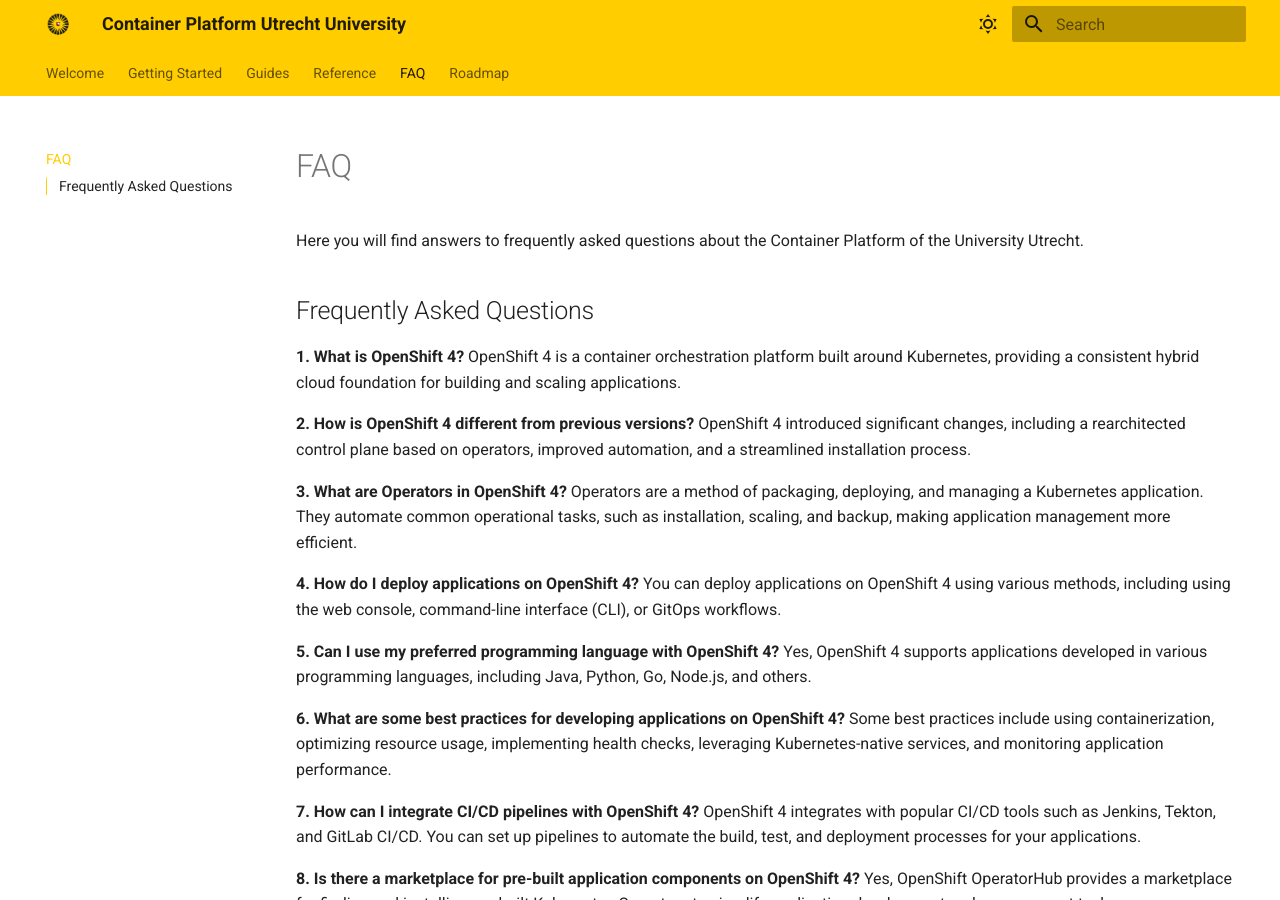
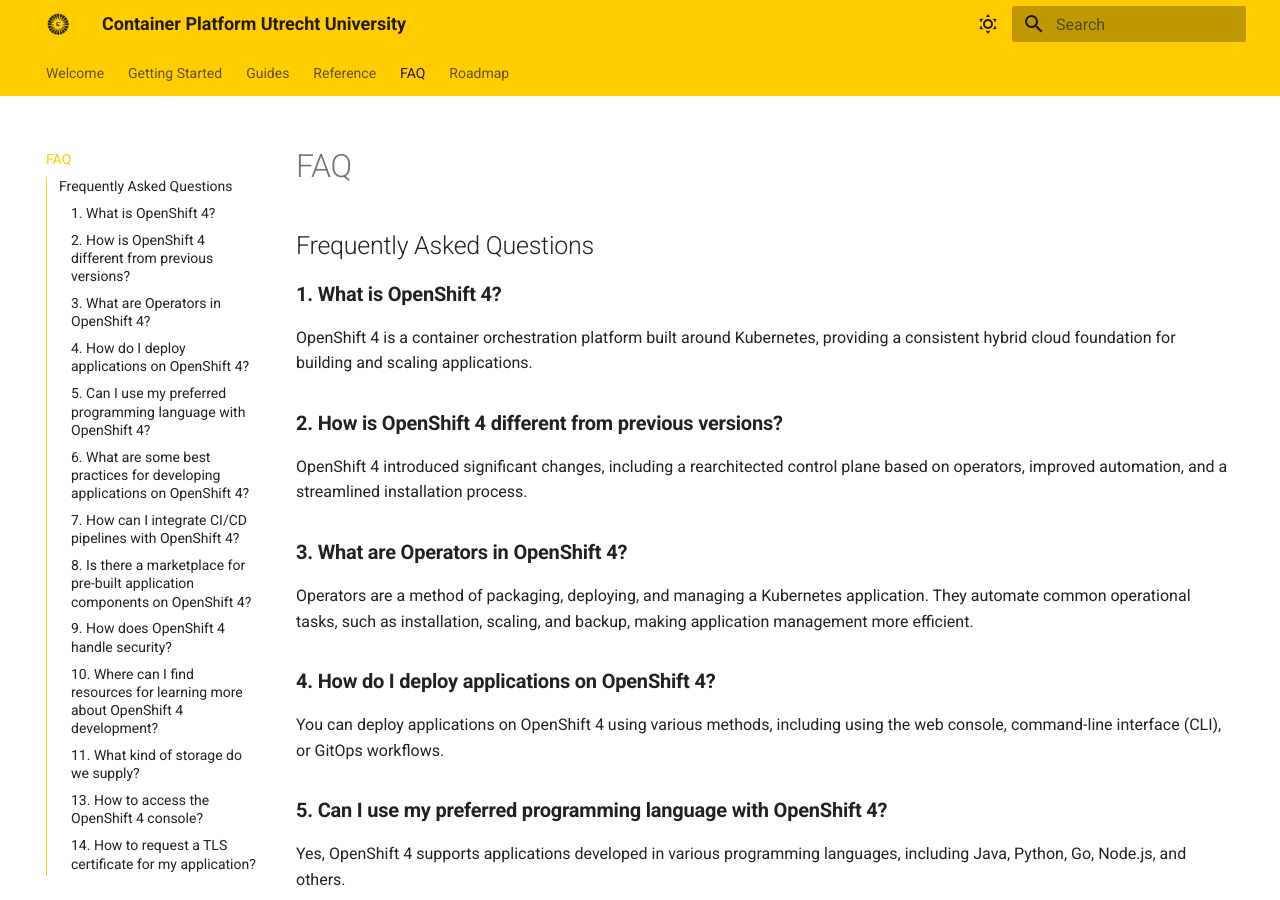
Before and after one commit to UtrechtUniversity/containerplatform-docs, an MkDocs documentation site: the page built from docs/faq.md, in a window 1280 px wide and 900 px high. Built offline with MkDocs 1.6.1 and Material for MkDocs 9.7.7, drawn with Linux system fonts in a browser that asks for light colours.

Commit message:
clean up

```diff
--- a/docs/faq.md
+++ b/docs/faq.md
@@ -1,39 +1,37 @@
 # FAQ
-Here you will find answers to frequently asked questions about the Container Platform of the University Utrecht.
-
 ## Frequently Asked Questions
 
-**1. What is OpenShift 4?**
+### **1. What is OpenShift 4?**
 OpenShift 4 is a container orchestration platform built around Kubernetes, providing a consistent hybrid cloud foundation for building and scaling applications.
 
-**2. How is OpenShift 4 different from previous versions?**
+### **2. How is OpenShift 4 different from previous versions?**
 OpenShift 4 introduced significant changes, including a rearchitected control plane based on operators, improved automation, and a streamlined installation process.
 
-**3. What are Operators in OpenShift 4?**
+### **3. What are Operators in OpenShift 4?**
 Operators are a method of packaging, deploying, and managing a Kubernetes application. They automate common operational tasks, such as installation, scaling, and backup, making application management more efficient.
 
-**4. How do I deploy applications on OpenShift 4?**
+### **4. How do I deploy applications on OpenShift 4?**
 You can deploy applications on OpenShift 4 using various methods, including using the web console, command-line interface (CLI), or GitOps workflows.
 
-**5. Can I use my preferred programming language with OpenShift 4?**
+### **5. Can I use my preferred programming language with OpenShift 4?**
 Yes, OpenShift 4 supports applications developed in various programming languages, including Java, Python, Go, Node.js, and others.
 
-**6. What are some best practices for developing applications on OpenShift 4?**
+### **6. What are some best practices for developing applications on OpenShift 4?**
 Some best practices include using containerization, optimizing resource usage, implementing health checks, leveraging Kubernetes-native services, and monitoring application performance.
 
-**7. How can I integrate CI/CD pipelines with OpenShift 4?**
+### **7. How can I integrate CI/CD pipelines with OpenShift 4?**
 OpenShift 4 integrates with popular CI/CD tools such as Jenkins, Tekton, and GitLab CI/CD. You can set up pipelines to automate the build, test, and deployment processes for your applications.
 
-**8. Is there a marketplace for pre-built application components on OpenShift 4?**
+### **8. Is there a marketplace for pre-built application components on OpenShift 4?**
 Yes, OpenShift OperatorHub provides a marketplace for finding and installing pre-built Kubernetes Operators to simplify application development and management tasks.
 
-**9. How does OpenShift 4 handle security?**
+### **9. How does OpenShift 4 handle security?**
 OpenShift 4 incorporates various security features, including role-based access control (RBAC), network policies, image scanning, encryption, and integration with security tools like Falco and Sysdig.
 
-**10. Where can I find resources for learning more about OpenShift 4 development?**
+### **10. Where can I find resources for learning more about OpenShift 4 development?**
 You can explore the official OpenShift documentation, participate in community forums, attend workshops and webinars, and access online tutorials and courses offered by Red Hat and other providers.
 
-**11. What kind of storage do we supply?**
+### **11. What kind of storage do we supply?**
 At the moment we do not supply object storage, but we do supply persistent storage for your applications.
 You got three options:
 
@@ -60,8 +58,8 @@
 - **Ease of Use:**
    Bitnami unprivileged containers come pre-configured to run as non-root users. This simplifies the process of deploying applications on OpenShift, as there is no need for additional configuration to drop privileges.
 
-**13. How to access the OpenShift 4 console?**
-   Please follow the guide at [Accessing the OpenShift 4 console](../content/basics/login.md)
+### **13. How to access the OpenShift 4 console?**
+   Please follow the guide at [Accessing the OpenShift 4 console](content/basics/login.md)
 
-**14. How to request a TLS certificate for my application?**
-   Please follow the guide at [Requesting a TLS certificate](../content/guides/request-tls-cert.md)
+### **14. How to request a TLS certificate for my application?**
+   Please follow the guide at [Requesting a TLS certificate](content/guides/request_tls_cert.md)
--- a/mkdocs.yml
+++ b/mkdocs.yml
@@ -60,11 +60,12 @@
       - Login to the container platform: content/basics/login.md
   - Guides:
       - Overview: content/guides/firstpage.md
+      - HOWTO: content/guides/howto.md
       - Access image registry: content/guides/access-registry.md
       - Create a project: content/guides/create-project.md
       - Deploy sample application: content/guides/deploy-a-sample-app.md
       - Deploy wordpress application: content/guides/wordpress-example-app.md
-      - Request a managed TLS certificate for your application: content/guides/request-tls-certificate.md
+      - Request a managed TLS certificate for your application: content/guides/request-tls-cert.md
       - NetApp storage: content/guides/netapp-storage.md
       - Deploy Apache rootless: content/guides/apache-nonroot.md
       - Deploy with ServiceAccount: content/guides/deploy-using-a-serviceaccount.md
```
